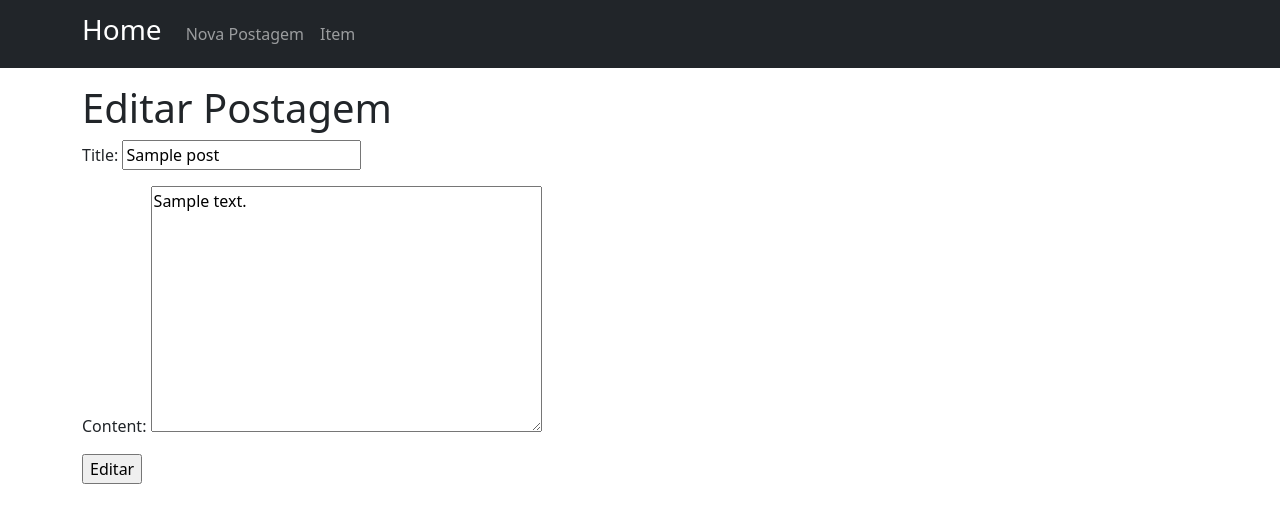
After one commit to atilara/blog_django, a Django app: a page that uses templates/base.html in a window 1280 px wide. The commit adds this page. Shown: the top 523 px of the page. Run offline with Django 3.2, Linux system fonts and the light colour scheme; tables that the repository leaves empty hold one stand-in row (values such as "Sample post").

Commit message:
feat: add edition of posts

```diff
--- a/blog/models.py
+++ b/blog/models.py
@@ -41,6 +41,10 @@ class Post(models.Model):
 	def get_absolute_url(self):
 		return reverse('post_detail', args=[self.slug])
 
+	def get_absolute_url_edit(self):
+		return reverse('post_edit', args=[self.slug])
+
+
 	# Classe meta configura algumas coisas existentes nesse model, no momento está ordenando
 	# os posts do mais recente para o mais antigo
 	class Meta:
--- a/blog/templates/blog/post_detail.html
+++ b/blog/templates/blog/post_detail.html
@@ -3,4 +3,5 @@
 {% block content %}
   <h1> {{object.title}} </h1>
   <p> {{object.content}} </p>
+  <a href="{{object.get_absolute_url_edit}}" class="btn btn-success">Editar</a>
 {% endblock content %}
--- /dev/null
+++ b/blog/templates/blog/post_edit.html
@@ -0,0 +1,10 @@
+{% extends 'base.html' %}
+{% block title %} Blog - Editar Post {% endblock title %}
+{% block content %}
+  <h1>Editar Postagem</h1>
+  {% comment %} Puxa todos os campos do backend e coloca no form {% endcomment %}
+  <form action="" method="POST"> {% csrf_token %}
+    {{form.as_p}}
+    <input type="submit" value="Editar">
+  </form>
+{% endblock content %}
--- a/blog/urls.py
+++ b/blog/urls.py
@@ -8,4 +8,5 @@ urlpatterns = [
     path('post/new/', views.BlogCreateView.as_view(), name='post_new'),
     # Passando slug como paramêtro
     path('post/<slug:slug>/', views.BlogDetailView.as_view(), name='post_detail'),
+    path('post/<slug:slug>/edit/', views.BlogUpdateView.as_view(), name='post_edit'),
 ]
--- a/blog/views.py
+++ b/blog/views.py
@@ -1,6 +1,6 @@
 from django.shortcuts import render
 
-from django.views.generic import ListView, DetailView
+from django.views.generic import ListView, DetailView, UpdateView
 from django.views.generic.edit import CreateView
 
 from . models import Post
@@ -18,4 +18,10 @@ class BlogCreateView(CreateView):
 	model = Post
 	template_name = "blog/post_new.html"
 	# Puxa todos os campos do backend para o form no frontend
-	fields = '__all__'
+	fields = ('author', 'title', 'content')
+
+class BlogUpdateView(UpdateView):
+	model = Post
+	template_name = "blog/post_edit.html"
+	# Puxa todos os campos do backend para o form no frontend
+	fields = ('title', 'content')
--- a/templates/base.html
+++ b/templates/base.html
@@ -10,7 +10,7 @@
   <title> {% block title %} {% endblock title %} </title>
 </head>
 <body>
-  <nav class="navbar navbar-expand-lg navbar-dark bg-dark">
+  <nav class="navbar navbar-expand-lg navbar-dark bg-dark mb-3">
     <div class="container">
       <a href="/" class="navbar-brand">
         <h3>Home</h3>
```
